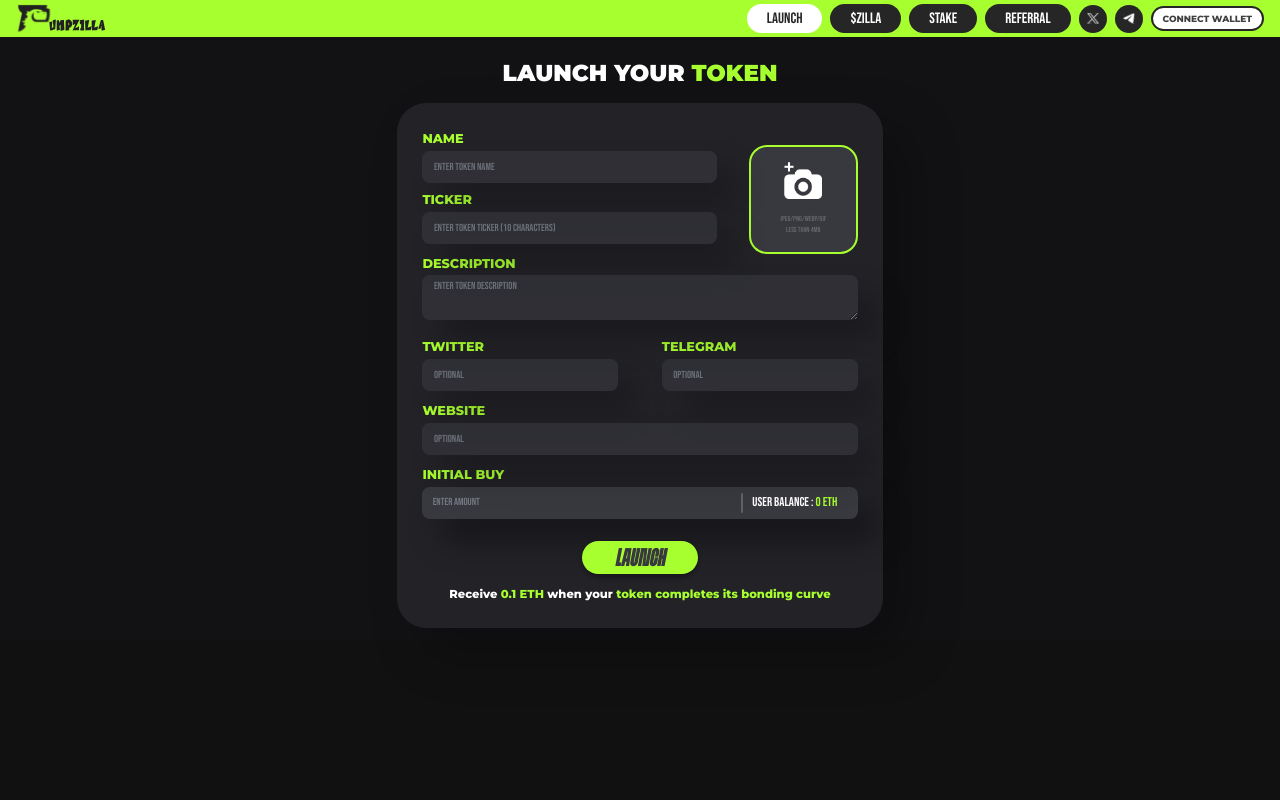
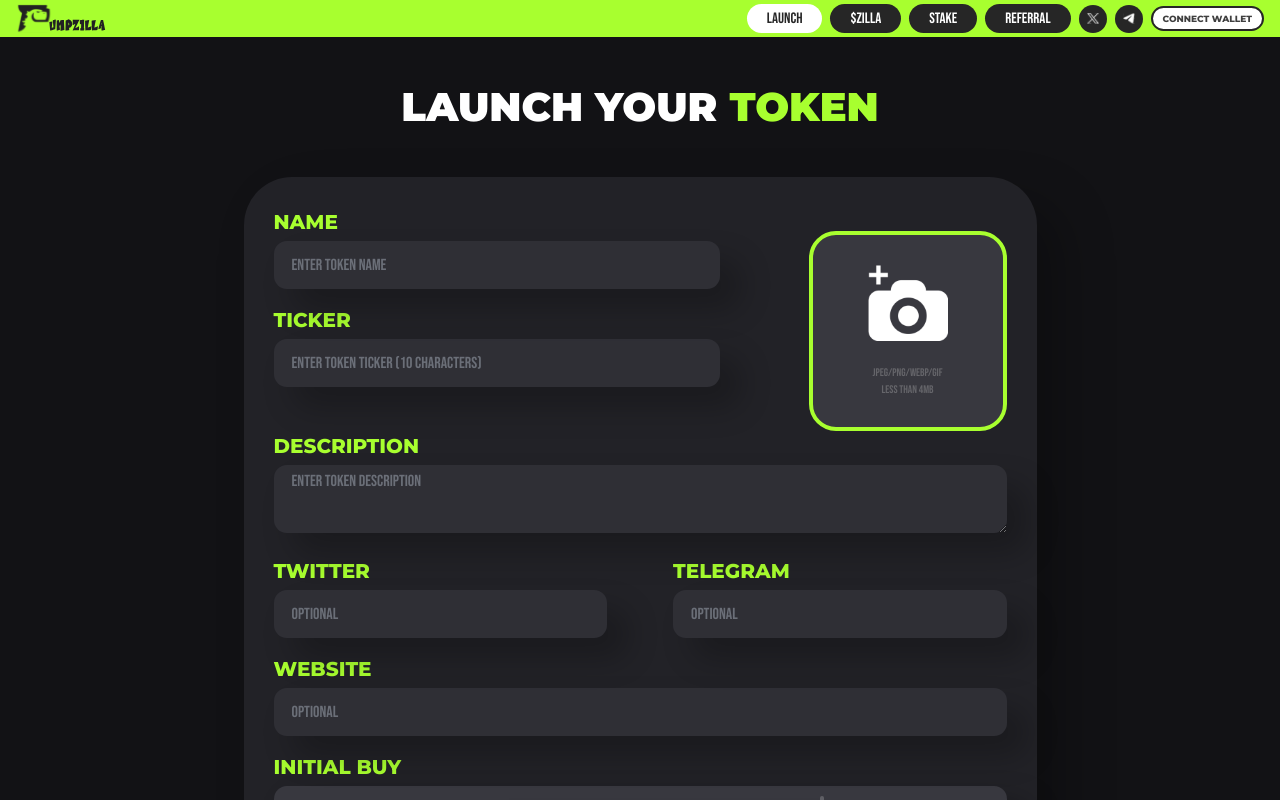
Before and after one commit to vizeerr/zilla, a Next.js app: page /launch in a window 1280 px wide. Shown: the top 800 px of the page. Built offline with nearby package versions, Linux system fonts and the light colour scheme.

Commit message:
revert to launch page v3.4

```diff
--- a/src/components/LaunchForm.jsx
+++ b/src/components/LaunchForm.jsx
@@ -1,3 +1,4 @@
+
 "use client"
 import React, { useState } from 'react'
 import cam from "@/assets/cam.png"
@@ -7,76 +8,76 @@ import LaunchFooter from './LaunchFooter'
 const LaunchForm = () => {
     const [ticker,setTicker] = useState("")
   return (
-    <div className='pt-[1.5vw]'>
+    <div className='pt-10'>
 
       <div>
-        <h1 className='font-montserrat font-[900] text-white text-[1.8vw] text-center'>LAUNCH YOUR <span className='text-primary'>TOKEN</span></h1>
-        {/* <p className='text-white opacity-45 font-[700] font-montserrat text-[0.8vw]  text-center mt-[1vw]'>No presale, No Team Allocation, Lower Gas</p> */}
+        <h1 className='font-montserrat font-[900] text-white md:text-[40px] text-[4.7vw] text-center'>LAUNCH YOUR <span className='text-primary'>TOKEN</span></h1>
+        {/* <p className='text-white opacity-45 font-[700] font-montserrat md:text-[17px] text-[2.3vw] text-center md:mt-5 mt-1'>No presale, No Team Allocation, Lower Gas</p> */}
       </div>
-      <div className='flex justify-center items-center w-full'>
+      <div className='flex lg:flex-row flex-col-reverse md:px-4 justify-center items-center w-full'>
 
       {/* <LaunchFooter/> */}
 
-        <div className='bg-[#222227] font-montserrat w-[38vw] p-[2vw] rounded-[2.3vw] shadow-[26px_25px_51.4px_0px_#00000040] mx-auto my-[0.95vw] '>
-          <div className='flex justify-between gap-[2.5vw]'>
+        <div className='bg-[#222227] font-montserrat md:w-[793px] w-[86vw] 2xl:p-[60px] md:p-[30px] p-[20px] md:rounded-[48px] rounded-[14px] shadow-[26px_25px_51.4px_0px_#00000040] mx-auto md:my-10 my-[22px]'>
+          <div className='flex justify-between md:gap-[89px] gap-[17px]'>
             <div className='w-full'>
               <div>
-                <p className='text-primary text-[1vw] font-[800] '>NAME</p>
-                <input type="text" placeholder='ENTER TOKEN NAME' className='border-0 h-[2.5vw] mt-[0.2vw] w-full bg-[#38383F] opacity-60 font-[400] font-bebasneue m-0 text-white text-[0.8vw] px-[0.9vw] py-[0.25vw] rounded-[0.6vw] shadow-[20px_20px_33.3px_0px_#00000066]'/>
+                <p className='text-primary md:text-[20px] text-[2.1vw] font-[800] '>NAME</p>
+                <input type="text" placeholder='ENTER TOKEN NAME' className='border-0 md:h-[48px] h-[25px] mt-1 w-full bg-[#38383F] opacity-60 font-[400] font-bebasneue m-0 text-white md:text-[16px] text-[2.3vw] md:px-[18px] px-[10px] py-[5px] md:rounded-[13px] rounded-[4px] shadow-[20px_20px_33.3px_0px_#00000066]'/>
               </div>
               <div>
-                <div className='flex mt-[0.6vw] items-center gap-[0.4vw]'>
-                  <p className='text-primary text-[1vw] font-[800] '>TICKER</p>
+                <div className='flex mt-4 items-center gap-2'>
+                  <p className='text-primary md:text-[20px] text-[2.1vw] font-[800] '>TICKER</p>
                   <p className={` ${ticker.length>10?"block":"hidden"} text-[#FF2F61] font-[600] `}>*Ticker cannot be more than 10 charachters</p>
                 </div>
                 <input type="text" onChange={(e)=>{
                   setTicker(e.target.value)
-                }} placeholder='ENTER TOKEN TICKER (10 CHARACTERS)' className='border-0 h-[2.5vw] mt-[0.2vw] w-full bg-[#38383F] opacity-60 font-[400] font-bebasneue m-0 text-white text-[0.8vw] px-[0.9vw] py-[0.25vw] rounded-[0.6vw] shadow-[20px_20px_33.3px_0px_#00000066]'/>
+                }} placeholder='ENTER TOKEN TICKER (10 CHARACTERS)' className='border-0 md:h-[48px] h-[25px] mt-1 w-full bg-[#38383F] opacity-60 font-[400] font-bebasneue m-0 text-white md:text-[16px] text-[2.3vw] md:px-[18px] px-[10px] py-[5px] md:rounded-[13px] rounded-[4px] shadow-[20px_20px_33.3px_0px_#00000066]'/>
               </div>
             </div>
-            <div className='bg-[#38383F] flex flex-col justify-center items-center mt-[1.25vw] rounded-[1.4vw] w-[8.5vw] h-[8.5vw] border-[0.2vw]  border-[#A8FF2F] p-[2.8vw]'>
-              <div className='w-[3vw]'>
+            <div className='bg-[#38383F] flex flex-col justify-center items-center md:mt-6 mt-2 md:rounded-[27px] rounded-[14px] md:w-[200px] w-[25vw] md:h-[200px] h-[25vw] md:border-[4px] border-[2px] border-[#A8FF2F] md:p-[55px] p-[30px]'>
+              <div className='md:w-[80px] w-[9.5vw]'>
                 <Image unoptimized={true} alt="camera" width={180} src={cam}/>
               </div>
               <div>
-                <p className='font-bebasneue  font-[400] text-center mt-[1.2vw] mb-0 text-[0.57vw] mx-auto text-[#65656A] '>JPEG/PNG/WEBP/GIF</p>
-                <p className='font-bebasneue  font-[400] text-center text-[0.57vw] m-0 mx-auto text-[#65656A] '>LESS THAN 4MB</p>
+                <p className='font-bebasneue  font-[400] text-center md:mt-6 mt-2 mb-0 md:text-[11px] text-[2.1vw] mx-auto text-[#65656A] '>JPEG/PNG/WEBP/GIF</p>
+                <p className='font-bebasneue  font-[400] text-center md:text-[11px] text-[2.1vw]  m-0 mx-auto text-[#65656A] '>LESS THAN 4MB</p>
               </div>
             </div>
 
           </div>
 
           <div>
-                <p className='text-primary text-[1vw] font-[800]'>DESCRIPTION</p>
-                <textarea  placeholder='ENTER TOKEN DESCRIPTION' className='border-0 h-[3.5vw] mt-[0.2vw] w-full bg-[#38383F] opacity-60 font-[400] font-bebasneue m-0 text-white text-[0.8vw] px-[0.9vw] py-[0.25vw] rounded-[0.6vw] shadow-[20px_20px_33.3px_0px_#00000066]'/>
-            </div>
-            <div className='flex flex-row gap-[3.4vw] w-full'>
+                <p className='text-primary md:text-[20px] text-[2.1vw] font-[800]'>DESCRIPTION</p>
+                <textarea  placeholder='ENTER TOKEN DESCRIPTION' className='border-0 md:h-[68px] h-[40px] mt-1 w-full bg-[#38383F] opacity-60 font-[400] font-bebasneue m-0 text-white md:text-[16px] text-[2.3vw] md:px-[18px] px-[10px] py-[5px] md:rounded-[13px] rounded-[4px] shadow-[20px_20px_33.3px_0px_#00000066]'/>
+              </div>
+            <div className='flex md:flex-row flex-col md:gap-[66px] w-full'>
               <div className='w-full'>
-                <p className='text-primary  text-[1vw] font-[800] mt-[0.8vw]'>TWITTER</p>
-                <input type="text" placeholder='OPTIONAL' className='border-0 h-[2.5vw] mt-[0.2vw] w-full bg-[#38383F] opacity-60 font-[400] font-bebasneue m-0 text-white text-[0.8vw] px-[0.9vw] py-[0.25vw] rounded-[0.6vw] shadow-[20px_20px_33.3px_0px_#00000066]'/>
+                <p className='text-primary md:text-[20px] text-[2.1vw] font-[800] mt-4'>TWITTER</p>
+                <input type="text" placeholder='OPTIONAL' className='border-0 md:h-[48px] h-[25px] mt-1 w-full bg-[#38383F] opacity-60 font-[400] font-bebasneue m-0 text-white md:text-[16px] text-[2.3vw] md:px-[18px] px-[10px] py-[5px] md:rounded-[13px] rounded-[4px] shadow-[20px_20px_33.3px_0px_#00000066]'/>
               </div>
               <div className='w-full'>
-                <p className='text-primary  text-[1vw] font-[800] mt-[0.8vw]'>TELEGRAM</p>
-                <input type="text" placeholder='OPTIONAL' className='border-0 h-[2.5vw] mt-[0.2vw] w-full bg-[#38383F] opacity-60 font-[400] font-bebasneue m-0 text-white text-[0.8vw] px-[0.9vw] py-[0.25vw] rounded-[0.6vw] shadow-[20px_20px_33.3px_0px_#00000066]'/>
+                <p className='text-primary md:text-[20px] text-[2.1vw] font-[800] mt-4'>TELEGRAM</p>
+                <input type="text" placeholder='OPTIONAL' className='border-0 md:h-[48px] h-[25px] mt-1 w-full bg-[#38383F] opacity-60 font-[400] font-bebasneue m-0 text-white md:text-[16px] text-[2.3vw] md:px-[18px] px-[10px] py-[5px] md:rounded-[13px] rounded-[4px] shadow-[20px_20px_33.3px_0px_#00000066]'/>
               </div>
             </div>
 
             <div>
-                <p className='text-primary  text-[1vw] font-[800] mt-[0.8vw]'>WEBSITE</p>
-                <input type="text" placeholder='OPTIONAL' className='border-0 h-[2.5vw] mt-[0.2vw] w-full bg-[#38383F] opacity-60 font-[400] font-bebasneue m-0 text-white text-[0.8vw] px-[0.9vw] py-[0.25vw] rounded-[0.6vw] shadow-[20px_20px_33.3px_0px_#00000066]'/>
+                <p className='text-primary md:text-[20px] text-[2.1vw] font-[800] mt-4'>WEBSITE</p>
+                <input type="text" placeholder='OPTIONAL' className='border-0 md:h-[48px] h-[25px] mt-1 w-full bg-[#38383F] opacity-60 font-[400] font-bebasneue m-0 text-white md:text-[16px] text-[2.3vw] md:px-[18px] px-[10px] py-[5px] md:rounded-[13px] rounded-[4px] shadow-[20px_20px_33.3px_0px_#00000066]'/>
               </div>
               <div>
-                <p className='text-primary  text-[1vw] font-[800] mt-[0.8vw]'>INITIAL BUY</p>
-                <div className='flex justify-center items-center h-[2.5vw] mt-[0.2vw] w-full bg-[#38383F] font-[400] font-bebasneue m-0 text-white  text-[1vw] px-[0.8vw] py-[0.5vw] rounded-[0.6vw] shadow-[20px_20px_33.3px_0px_#00000066]'>
-                  <input type="text" placeholder='ENTER AMOUNT' className='border-0 w-full bg-[#38383F] opacity-60 font-[400] font-bebasneue text-white text-[0.8vw]'/>
-                    <span className='w-[0.3vw] rounded-full  bg-white opacity-20 h-full'></span>
-                  <p className='font-bebasneue font-[400] ms-[0.7vw] w-[10vw] text-[1vw] text-white  '>USER BALANCE : <span className='text-primary'>0 ETH</span></p>
+                <p className='text-primary md:text-[20px] text-[2.1vw] font-[800] mt-4'>INITIAL BUY</p>
+                <div className='flex justify-center items-center md:h-[48px] h-[25px] mt-1 w-full bg-[#38383F] font-[400] font-bebasneue m-0 text-white md:text-[20px] text-[2.1vw] md:px-[16px] px-[8px] md:py-[10px] py-[4px] md:rounded-[13px] rounded-[4px] shadow-[20px_20px_33.3px_0px_#00000066]'>
+                  <input type="text" placeholder='ENTER AMOUNT' className='border-0 w-full bg-[#38383F] opacity-60 font-[400] font-bebasneue text-white md:text-[16px] text-[2.3vw]'/>
+                    <span className='md:w-[6px] w-[2px] rounded-full  bg-white opacity-20 h-full'></span>
+                  <p className='font-bebasneue font-[400] ms-[15px] md:w-[200px] w-[100px] md:text-[20px] text-[2.1vw] text-white  '>USER BALANCE : <span className='text-primary'>0 ETH</span></p>
                 </div>
               </div>
-              <div className='w-full flex justify-center mt-[1.7vw]'>
-                <button className='anim border-0 bg-primary shadow-[0px_4px_4px_0px_#00000040] text-[#38383F] mx-auto round font-[500] text-[2vw] w-[9vw] leading-[2.2vw] pt-[0.4vw] rounded-full'>LAUNCH</button>
+              <div className='w-full flex justify-center md:mt-[50px] mt-[30px]'>
+                <button className='anim border-0 bg-primary shadow-[0px_4px_4px_0px_#00000040] text-[#38383F] mx-auto round font-[500] md:text-[45px] text-[5.8vw] md:w-[224px] w-[28vw] md:leading-[50px] leading-[25px] md:pt-3 pt-[5px] rounded-full'>LAUNCH</button>
               </div>
-              <p className="text-[0.9vw] font-montserrat font-[800] text-white text-center mt-[0.9vw]">Receive <span className='text-primary'>0.1 ETH</span> when your <span className='text-primary'>token completes its bonding curve</span></p>
+              <p className="text-[1vw] font-montserrat font-[800] text-white text-center mt-[2.4vw]">Receive <span className='text-primary'>0.1 ETH</span> when your <span className='text-primary'>token completes its bonding curve</span></p>
         </div>
 
       </div>
```
